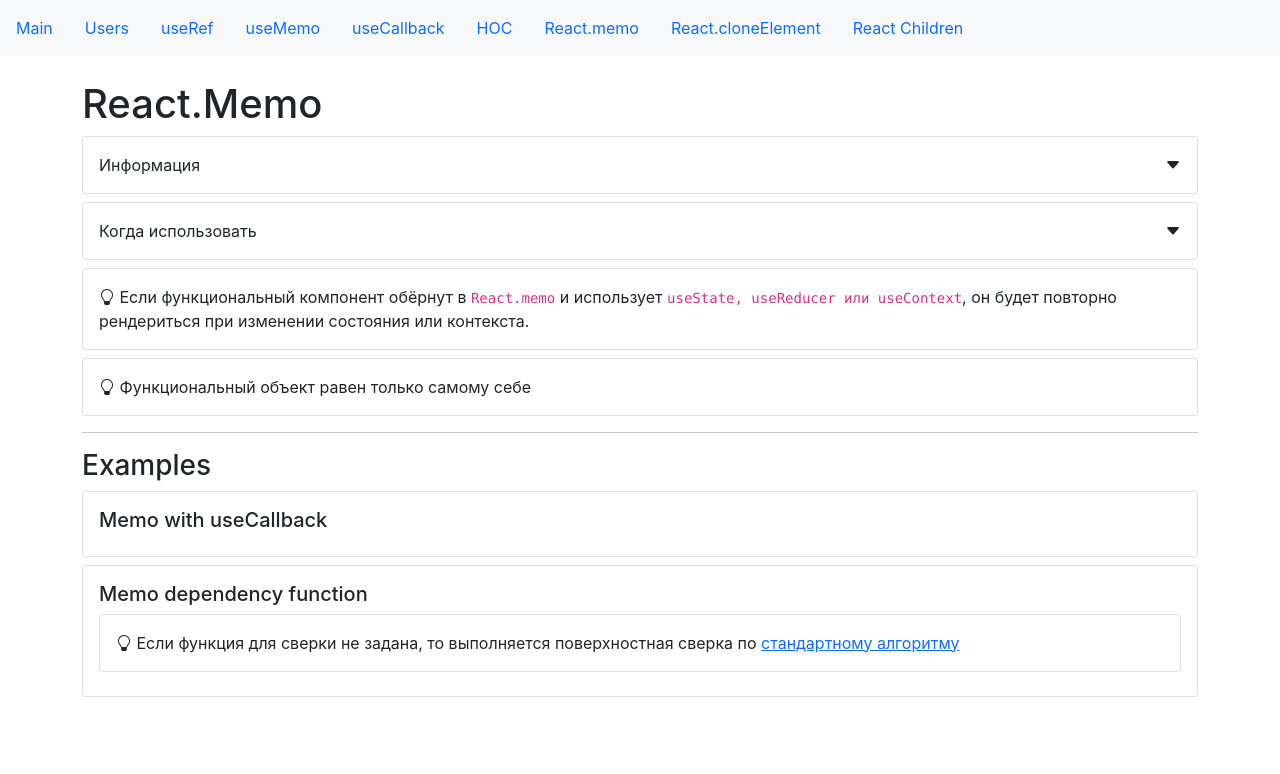
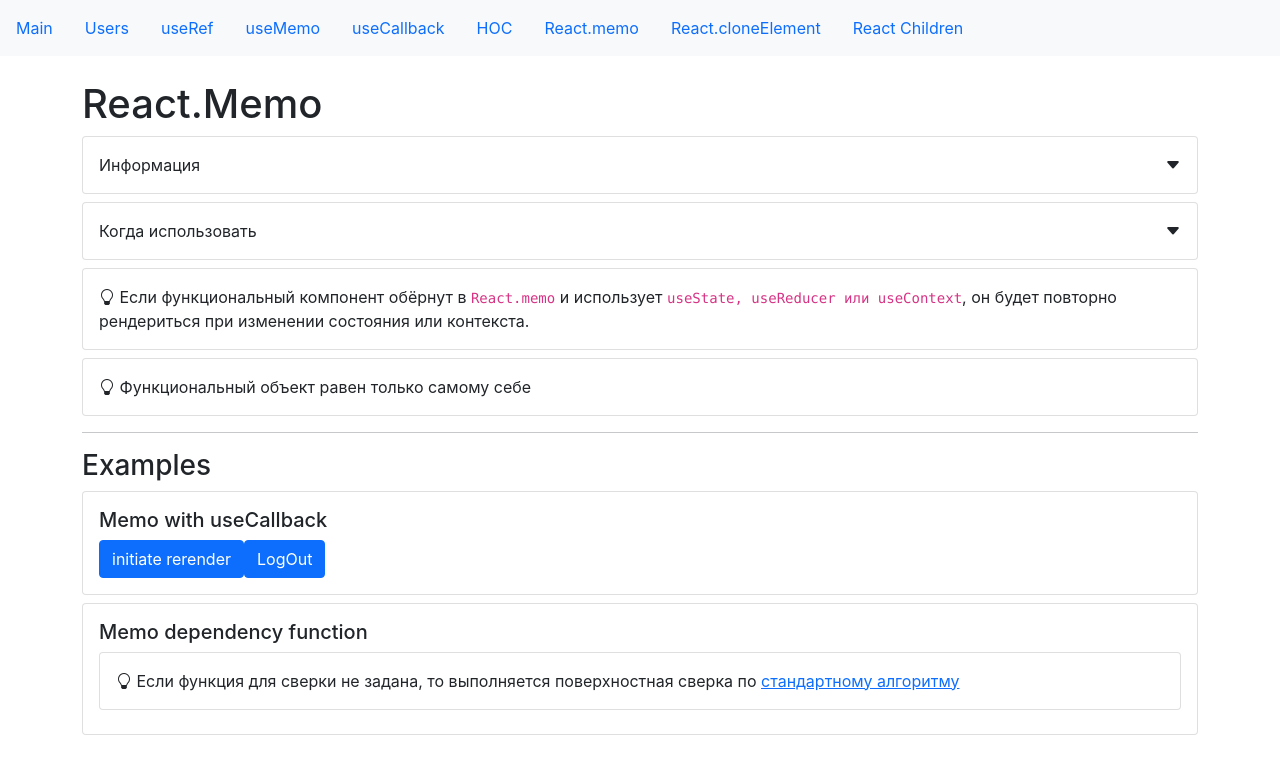
Before and after one commit to harnblaze/start-hooks, a React (Create React App) app: page /memo in a window 1280 px wide. Shown: the top 774 px of the page. Built offline with nearby package versions, Linux system fonts and the light colour scheme.

Commit message:
React.memo()

```diff
--- a/src/app/components/examples/memo/memoWithUseCallbackExample.jsx
+++ b/src/app/components/examples/memo/memoWithUseCallbackExample.jsx
@@ -1,5 +1,45 @@
+import React, { useCallback, useEffect, useState } from "react";
+import PropTypes from "prop-types";
+const LogOutButton = ({ onLogOut }) => {
+    useEffect(() => {
+        console.log("render button");
+    });
+
+    return (
+        <button className="btn btn-primary" onClick={onLogOut}>
+            {" "}
+            LogOut
+        </button>
+    );
+};
+LogOutButton.propTypes = {
+    onLogOut: PropTypes.func
+};
+
+function areEqual(prevState, nextState) {
+    return prevState.onLogOut === nextState.onLogOut;
+}
+
+const MemoizedLogOutButton = React.memo(LogOutButton, areEqual);
+
 const MemoWithUseCallbackExample = (props) => {
-    return null;
+    const [state, setState] = useState(false);
+    const handleLogOut = useCallback(() => {
+        localStorage.removeItem("auth");
+    }, [props]);
+
+    return (
+        <>
+            <button
+                className="btn btn-primary"
+                onClick={() => setState(!state)}
+            >
+                initiate rerender
+            </button>
+
+            <MemoizedLogOutButton onLogOut={handleLogOut} />
+        </>
+    );
 };
 
 export default MemoWithUseCallbackExample;
```
